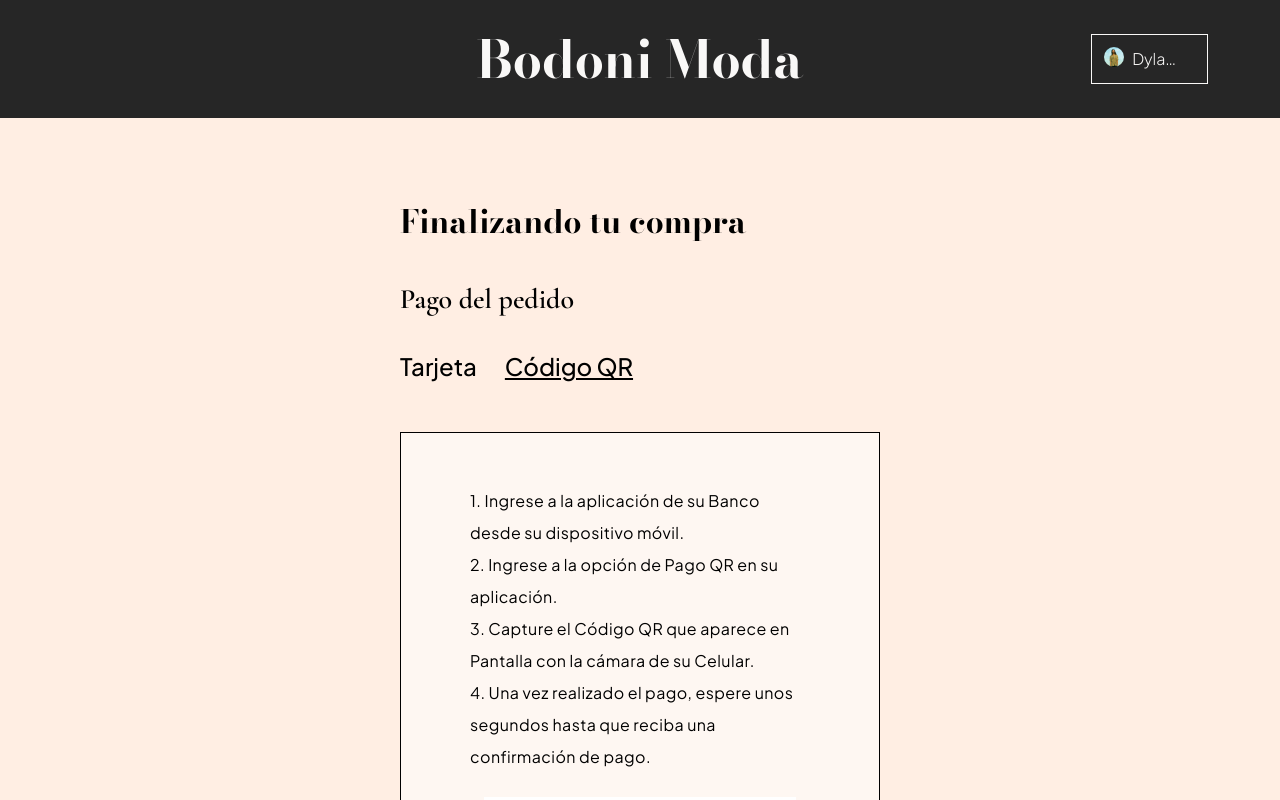
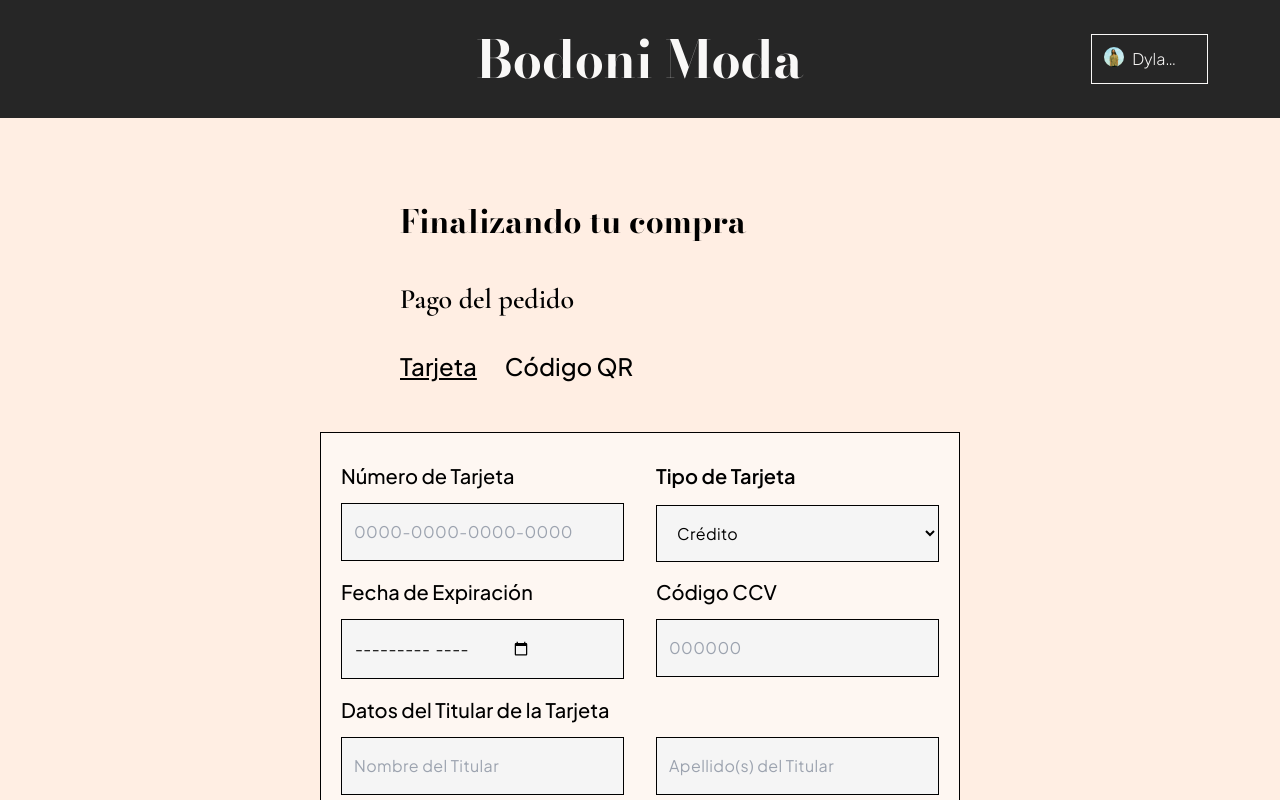
Before and after one commit to eavm314/project-lipstick, a Next.js app: page /qr in a window 1280 px wide. Shown: the top 800 px of the page. Built offline with nearby package versions, Linux system fonts and the light colour scheme.

Commit message:
validaciones box tarjeta

```diff
--- a/src/app/layout.jsx
+++ b/src/app/layout.jsx
@@ -22,6 +22,12 @@ export const useProductosCompradosContext = () => {
   return useContext(ProductosCompradosContext);
 };
 
+const MetodoPagoContext = createContext();
+
+export const useMetodoPagoContext = () =>{
+  return useContext(MetodoPagoContext);
+}
+
 const inter = Inter({ subsets: ['latin'] })
 
 export const metadata = {
@@ -35,6 +41,7 @@ const categorias = ["Todos", "Skin Care", "Labios", "Cabello", "Ojos", "Accesori
 export default function RootLayout({ children }) {
   const [listaBolsaCompras, setListaBolsaCompras] = useState([]);
   const [productosComprados, setProductosComprados] = useState([])
+  const [metodoPago, setMetodoPago] = useState(1);
   const [selectedCategory, setSelectedCategory] = useState("Todos");
   return (
     <html lang="en">
@@ -54,7 +61,9 @@ export default function RootLayout({ children }) {
         </div>
       <ProductosCompradosContext.Provider value={{productosComprados, setProductosComprados}}>
       <BolsaComprasContext.Provider value={{listaBolsaCompras, setListaBolsaCompras}}>
+        <MetodoPagoContext.Provider value={{metodoPago, setMetodoPago}}>
       {children}
+      </MetodoPagoContext.Provider>
       </BolsaComprasContext.Provider>
       </ProductosCompradosContext.Provider>
       </body>
--- a/src/app/qr/BoxTarjeta.jsx
+++ b/src/app/qr/BoxTarjeta.jsx
@@ -1,5 +1,6 @@
 "use client"
 import { useEffect, useState } from "react";
+import React from "react";
 import Image from 'next/image'
 import { FontAwesomeIcon } from "@fortawesome/react-fontawesome";
 import {
@@ -10,8 +11,10 @@ import '../globals.css'
 import './qr.css'
 import Link from "next/link";
 import Dropdown from "../address/Dropdown";
+import { useRouter } from "next/navigation";
 
-const BoxTarjeta = () => {
+const BoxTarjeta = (props) => {
+    const {numTarjeta, setNumTarjeta, validNumTarjeta, setValidNumTarjeta, setCodigoCCV, validCCV, setNombre, validNombre, setApellido, validApellido, evaluate} = props;
     const opcionesTarjeta = [
         {label: "Crédito", value:"cred"},
         {label: "Débito", value:"deb"}
@@ -19,7 +22,7 @@ const BoxTarjeta = () => {
     const [tipoTarjeta, setTipoTarjeta] = useState("cred");
     const changeTipoTarjeta = (event) => {
         setTipoTarjeta(event.target.value);
-      };
+    };
     return(
         <div className="w-full">
         <form className="w-full flex items-center justify-center">
@@ -33,7 +36,8 @@ const BoxTarjeta = () => {
                         style={{ display: "flex", fontsize: "1em", borderWidth: 1, borderColor: '#000', width: "100%", padding: "0.75em", backgroundColor: 'var(--transicion-50)' }}
                         placeholder="0000-0000-0000-0000"
                         name="userNumeroTarjeta"
-                        pattern="[0-9]{13,16}"/>
+                        onChange={(value) => {setNumTarjeta(value)}}/>
+                    {!validNumTarjeta ? <div className="texto-normal font-normal" style={{fontSize:"1em", color:"var(--sec-a-300)"}}>El número de tarjeta no es válido</div> : <></>}
                 </div>
                 <div style={{width: "50%"}}>
                     <Dropdown label="Tipo de Tarjeta" options={opcionesTarjeta} value={tipoTarjeta} onChange={changeTipoTarjeta}></Dropdown>
@@ -48,7 +52,8 @@ const BoxTarjeta = () => {
                             className="texto-parrafo"
                             style={{ display: "flex", fontsize: "1em", borderWidth: 1, borderColor: '#000', width: "100%", padding: "0.75em", backgroundColor: 'var(--transicion-50)' }}
                             placeholder="Mes de Año"
-                            name="mesAnioExpiracion" />
+                            name="mesAnioExpiracion"
+                            min='2023-09' />
                     </div>
                 </div>
                 <div className="mb-4" style={{ display: "flex", width: "50%", flexDirection: "column", gap: "0.75em" }}>
@@ -58,7 +63,9 @@ const BoxTarjeta = () => {
                         className="texto-parrafo"
                         style={{ display: "flex", fontsize: "1em", borderWidth: 1, borderColor: '#000', width: "100%", padding: "0.75em", backgroundColor: 'var(--transicion-50)' }}
                         placeholder="000000"
-                        name="userCodigoCCV" />
+                        name="userCodigoCCV"
+                        onChange={(value) => {setCodigoCCV(value)}}/>
+                    {!validCCV ? <div className="texto-normal font-normal" style={{fontSize:"1em", color:"var(--sec-a-300)"}}>El código no es válido</div> : <></>}
                 </div>
             </div>
             <div className="mb-7" style={{ display: "flex", width: "100%", flexDirection: "column", gap: "0.75em" }}>
@@ -71,19 +78,22 @@ const BoxTarjeta = () => {
                             className="texto-parrafo"
                             style={{ display: "flex", fontsize: "1em", borderWidth: 1, borderColor: '#000', width: "100%", padding: "0.75em", backgroundColor: 'var(--transicion-50)' }}
                             placeholder="Nombre del Titular"
-                            name="userNombreTitular" />
+                            name="userNombreTitular"
+                            onChange={(value) => {setNombre(value)}} />
+
                         <input
                             type="text"
                             className="texto-parrafo"
                             style={{ display: "flex", fontsize: "1em", borderWidth: 1, borderColor: '#000', width: "100%", padding: "0.75em", backgroundColor: 'var(--transicion-50)' }}
                             placeholder="Apellido(s) del Titular"
-                            name="userApellidoTitular" />
+                            name="userApellidoTitular"
+                            onChange={(value) => {setApellido(value)}}/>
+
                     </div>
+                    {(!validNombre || !validApellido) ? <div className="texto-normal font-normal flex flex-row items-center justify-center w-full gap-8" style={{fontSize:"1em", color:"var(--sec-a-300)"}}>Debe llenar ambos campos</div> : <></>}
             </div>
-            <div className="flex items-center justify-center w-full">
-                <Link href={"/finCompra"} className="boton-primario">
-                <input type="submit" value="Realizar el Pago"/>
-                </Link>
+            <div className="boton-primario flex items-center justify-center">
+                <input  type="submit" value="Realizar el Pago" onClick={() => { evaluate();}}/>
             </div>
         </div>
         </form>
--- a/src/app/qr/page.jsx
+++ b/src/app/qr/page.jsx
@@ -1,5 +1,6 @@
 "use client"
-import { useEffect, useState } from "react";
+import { useCallback, useEffect, useState } from "react";
+import React from "react";
 import Image from 'next/image'
 import { FontAwesomeIcon } from "@fortawesome/react-fontawesome";
 import {
@@ -11,23 +12,47 @@ import './qr.css'
 import Link from "next/link";
 import BoxQR from "./BoxQR";
 import BoxTarjeta from "./BoxTarjeta";
+import { useMetodoPagoContext } from "../layout";
+import { useRouter } from "next/navigation";
 
 const QRPage = () => {
+  const{metodoPago, setMetodoPago} = useMetodoPagoContext();
   const [imageIndex, setImageIndex] = useState(2);
   const em = 16;
   var index = 1;
-  const changeImage = () => {
-    useEffect(() => {
-      const e = document.getElementById("qr")
-      e.src = e.alt;
-      e.alt = e.src;
-    }, []);
+
+  const [selectedMethod, setSelectedMethod] = useState(metodoPago);
+
+  const cambiarMethod = (num) =>{
+    setMetodoPago(num)
   }
 
-  const [selectedMethod, setSelectedMethod] = useState(0);
+  const [numTarjeta, setNumTarjeta] = useState("1234123412341234");
+  const [validNumTarjeta, setValidNumTarjeta] = useState(true);
 
-  const cambiarMethod = (num) =>{
-    setSelectedMethod(num)
+  const [codigoCCV, setCodigoCCV] = useState("1234");
+  const [validCCV, setValidCCV] = useState(true);
+
+  const [nombre, setNombre] = useState("");
+  const [validNombre, setValidNombre] = useState(true);
+
+  const [apellido, setApellido] = useState("");
+  const [validApellido, setValidApellido] = useState(true);
+
+  const router = useRouter();
+
+  const evaluate = () =>{
+    //if(nombre !== "" && apellido != ""){
+    //  setValidNumTarjeta(/^[0-9]{13,16}$/.test(numTarjeta));
+    //  console.log(numTarjeta)
+    //  setValidCCV(/^[0-9]{4,6}$/.test(codigoCCV));
+    //} else{
+    //  setValidApellido(false);
+    //  setValidNombre(false);
+    //}
+    //if(validApellido && validNombre && validCCV && validNumTarjeta){
+      router.push('/finCompra')
+    //}
   }
 
   return (
@@ -41,14 +66,16 @@ const QRPage = () => {
         </div>
 
         <div className="texto-normal gap-7 flex flex-nowrap font-medium" style={{ fontSize: "1.5em", width: '100%', paddingBottom: "3rem"}}>
-          <div className={"opciones"+(selectedMethod===1? " underline":"")} onClick={() => cambiarMethod(1)}>Tarjeta</div>
-          <div className={"opciones"+(selectedMethod===0? " underline":"")} onClick={() => cambiarMethod(0)}>Código QR</div>
+          <div className={"opciones"+(metodoPago===1? " underline":"")} onClick={() => cambiarMethod(1)}>Tarjeta</div>
+          <div className={"opciones"+(metodoPago===0? " underline":"")} onClick={() => cambiarMethod(0)}>Código QR</div>
         </div>
         <>
 
-        {selectedMethod===0 ?
+        {metodoPago===0 ?
           <BoxQR/>
-          : <form><BoxTarjeta/></form>
+          : <BoxTarjeta numTarjeta={numTarjeta} setNumTarjeta={setNumTarjeta} validNumTarjeta={validNumTarjeta} setValidNumTarjeta={setValidNumTarjeta}
+           setCodigoCCV={setCodigoCCV} validCCV={validCCV} setNombre={setNombre} validNombre={validNombre} setApellido={setApellido} validApellido={validApellido}
+            evaluate={evaluate}/>
         }
 
         </>
```
Also changed, not shown: src/app/createAccount/page.jsx (+6 -14 lines).
